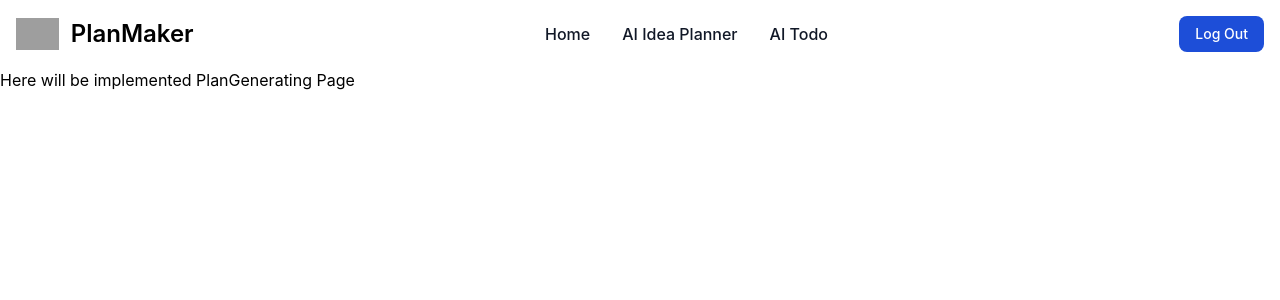
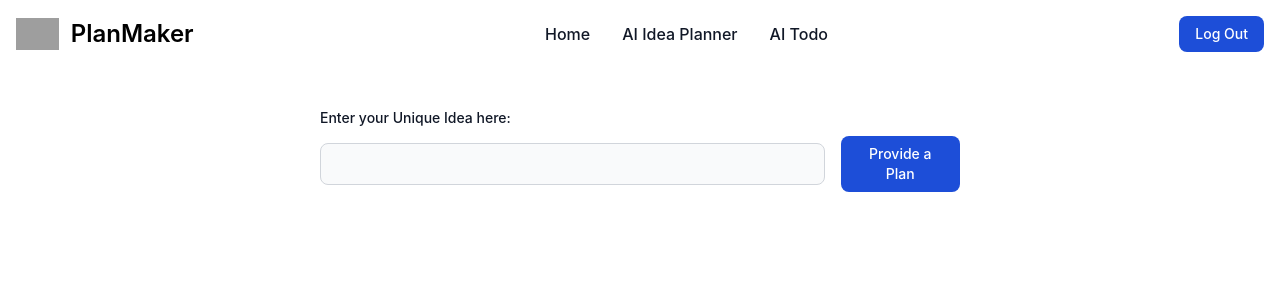
Before and after one commit to mililika/todo-chatgpt-react-demo, a React (Create React App) app: page /todo in a window 1280 px wide. Shown: the top 300 px of the page. Built offline with nearby package versions, Linux system fonts and the light colour scheme; no server answers; sample sign-in values are in the browser's storage; grey boxes are pictures that could not be loaded.

Commit message:
Store chatgpt answer into database + present all ideas and plans on home screen

```diff
--- a/src/App.tsx
+++ b/src/App.tsx
@@ -1,10 +1,11 @@
 import React from "react";
 import { Route, BrowserRouter as Router, Routes } from "react-router-dom";
+import ChatGptInputForm from "./components/ChatGptInputForm";
 import Home from "./components/Home";
+import IdeaPlanner from "./components/IdeaPlanner";
 import LoginForm from "./components/LoginForm";
 import Navbar from "./components/Navbar";
 import NotFound from "./components/NotFound";
-import PlanGenerator from "./components/PlanGenerator";
 import PrivateRoute from "./components/PrivateRoute";
 import RegistrationForm from "./components/RegistrationForm";
 import Welcome from "./components/Welcome";
@@ -12,13 +13,14 @@ import AuthProvider from "./contexts/AuthContext";
 
 function App() {
     return (
-        <div className="h-screen dark:bg-gray-800">
+        <div className="min-h-screen dark:bg-gray-800">
             <Router>
                 <AuthProvider>
                     <Navbar />
                     <Routes>
                         <Route path="*" element={<NotFound />} />
                         <Route path="/" element={<Welcome />} />
+                        <Route path="/chat" element={<ChatGptInputForm />} />
                         <Route
                             path="/register"
                             element={<RegistrationForm />}
@@ -31,15 +33,11 @@ function App() {
                         />
                         <Route
                             path="/todo"
-                            element={
-                                <PrivateRoute element={<PlanGenerator />} />
-                            }
+                            element={<PrivateRoute element={<IdeaPlanner />} />}
                         />
                         <Route
                             path="/ideas-plan"
-                            element={
-                                <PrivateRoute element={<PlanGenerator />} />
-                            }
+                            element={<PrivateRoute element={<IdeaPlanner />} />}
                         />
                     </Routes>
                 </AuthProvider>
--- a/src/components/ChatGptInputForm.tsx
+++ b/src/components/ChatGptInputForm.tsx
@@ -41,7 +41,7 @@ function ChatGptInputForm() {
             ) : (
                 <>
                     <div>Here is output from chatGPT</div>
-                    <div className="text-bold">{data}</div>
+                    <div className="font-bold">{data}</div>
                 </>
             )}
         </div>
--- a/src/components/Home.tsx
+++ b/src/components/Home.tsx
@@ -1,26 +1,56 @@
+import { get, getDatabase, ref } from "firebase/database";
+import { useEffect, useState } from "react";
+import { useAuth } from "../contexts/AuthContext";
 import CardComponent from "./CardComponent";
+import LoadingSpinner from "./LoadingSpinner";
+
+type UserIdea = {
+    idea: string;
+    plan: string;
+};
 
 const Home = () => {
+    const uid = useAuth()?.uid;
+    const [userIdeas, setUserIdeas] = useState<UserIdea[] | []>([]);
+    const [loading, setLoading] = useState(true);
+
+    useEffect(() => {
+        const fetchUserIdeas = async () => {
+            const db = getDatabase();
+            const userIdeasRef = ref(db, `ideas_plan/${uid}`);
+            const snapshot = await get(userIdeasRef);
+            if (snapshot.exists()) {
+                const userIdeasData = snapshot.val();
+                setUserIdeas(
+                    Array.isArray(userIdeasData)
+                        ? userIdeasData
+                        : Object.values(userIdeasData)
+                );
+            }
+
+            setLoading(false);
+        };
+
+        fetchUserIdeas();
+    }, [uid]);
+
     return (
         <div className="flex dark:bg-gray-800 justify-center">
-            <div className="mt-10 px-20 grid grid-cols-3 gap-6">
-                <CardComponent
-                    title={"Here is new Test Card"}
-                    description={"Here is some description"}
-                />
-                <CardComponent
-                    title={"Here is new Test Card"}
-                    description={"Here is some description"}
-                />
-                <CardComponent
-                    title={"Here is new Test Card"}
-                    description={"Here is some description"}
-                />
-                <CardComponent
-                    title={"Here is new Test Card"}
-                    description={"Here is some description"}
-                />
-            </div>
+            {loading ? (
+                <LoadingSpinner />
+            ) : userIdeas.length !== 0 ? (
+                <div className="mt-10 px-20 flex flex-col space-y-4">
+                    {userIdeas.map((idea, index) => (
+                        <CardComponent
+                            key={index}
+                            title={idea.idea}
+                            description={idea.plan}
+                        />
+                    ))}
+                </div>
+            ) : (
+                <div>There is no ideas</div>
+            )}
         </div>
     );
 };
--- /dev/null
+++ b/src/components/IdeaPlanner.tsx
@@ -0,0 +1,111 @@
+import { getDatabase, push, ref, set } from "firebase/database";
+import { useEffect, useState } from "react";
+import useSWR from "swr";
+import { useAuth } from "../contexts/AuthContext";
+import { fetcher } from "../services/chatGptApi";
+import { createPayload } from "../utilities/payloadUtility";
+import LoadingSpinner from "./LoadingSpinner";
+
+type PayloadRequest = {
+    model: string;
+    messages: { role: string; content: string }[];
+    temperature: number;
+};
+
+const IdeaPlanner = () => {
+    const uid = useAuth()?.uid;
+    const [userIdea, setUserIdea] = useState("");
+    const [apiPayload, setApiPayload] = useState<PayloadRequest | null>(null);
+    const [submittedIdea, setSubmittedIdea] = useState("");
+    const [chatResult, setChatResult] = useState("");
+
+    const { data, error, isLoading } = useSWR(
+        apiPayload ? apiPayload : null,
+        fetcher
+    );
+
+    const handleSubmit = (e: any) => {
+        e.preventDefault();
+
+        const payload = createPayload(userIdea);
+        setSubmittedIdea(userIdea);
+
+        setApiPayload(payload);
+    };
+
+    useEffect(() => {
+        if (data) {
+            setChatResult(data);
+            setApiPayload(null);
+            const saveToDatabase = async () => {
+                const db = getDatabase();
+
+                const newKey = push(ref(db, `ideas_plan/${uid}`)).key;
+
+                if (newKey) {
+                    const newIdeaPlanRef = ref(
+                        db,
+                        `ideas_plan/${uid}/${newKey}`
+                    );
+
+                    try {
+                        await set(newIdeaPlanRef, {
+                            idea: submittedIdea,
+                            plan: data,
+                        });
+                    } catch (error: any) {
+                        console.log(error.message);
+                    }
+                }
+            };
+            saveToDatabase();
+        }
+    }, [data, uid, submittedIdea]);
+
+    return (
+        <div className="mt-10 h-full flex flex-col px-80">
+            <div>
+                {error && error.length !== 0 && (
+                    <div className="mb-6">
+                        <div className="relative z-0">
+                            <label className="absolute text-xl text-red-600 dark:text-red-500 duration-300 transform -translate-y-6 scale-75 top-3 -z-10 origin-[0] peer-focus:left-0 peer-placeholder-shown:scale-100 peer-placeholder-shown:translate-y-0 peer-focus:scale-75 peer-focus:-translate-y-6">
+                                {error}
+                            </label>
+                        </div>
+                    </div>
+                )}
+            </div>
+            <div>
+                <label className="block mb-2 text-sm font-medium text-gray-900 dark:text-white">
+                    Enter your Unique Idea here:
+                </label>
+                <div className="flex flex-row items-center space-x-4">
+                    <input
+                        type="text"
+                        id="small-input"
+                        value={userIdea}
+                        onChange={(e) => setUserIdea(e.target.value)}
+                        className="bg-gray-50 border border-gray-300 text-gray-900 text-sm rounded-lg focus:ring-blue-500 focus:border-blue-500 block w-full p-2.5 dark:bg-gray-700 dark:border-gray-600 dark:placeholder-gray-400 dark:text-white dark:focus:ring-blue-500 dark:focus:border-blue-500"
+                    />
+                    <button
+                        type="button"
+                        className="w-36 text-white bg-blue-700 hover:bg-blue-800 focus:ring-4 focus:outline-none focus:ring-blue-300 font-medium rounded-lg text-sm px-4 py-2 text-center mr-3 md:mr-0 dark:bg-blue-600 dark:hover:bg-blue-700 dark:focus:ring-blue-800"
+                        onClick={handleSubmit}
+                    >
+                        Provide a Plan
+                    </button>
+                </div>
+            </div>
+            {isLoading && (
+                <div className="mt-6">
+                    <LoadingSpinner />
+                </div>
+            )}
+            {chatResult && (
+                <div className="mt-6 dark:text-white text-lg">{chatResult}</div>
+            )}
+        </div>
+    );
+};
+
+export default IdeaPlanner;
--- a/src/components/PlanGenerator.tsx
+++ /dev/null
@@ -1,5 +0,0 @@
-const PlanGenerator = () => {
-    return <div>Here will be implemented PlanGenerating Page</div>;
-};
-
-export default PlanGenerator;
--- a/src/utilities/payloadUtility.ts
+++ b/src/utilities/payloadUtility.ts
@@ -1,7 +1,7 @@
 export const createPayload = (userMessage: string) => {
     return {
       model: "gpt-3.5-turbo",
-      messages: [{ role: "user", content: userMessage }],
+      messages: [{ role: "user", content: `Plese provide short plan of realization this idea: ${userMessage}. Max in 1 sentence`}],
       temperature: 0.7,
     };
 };
```
